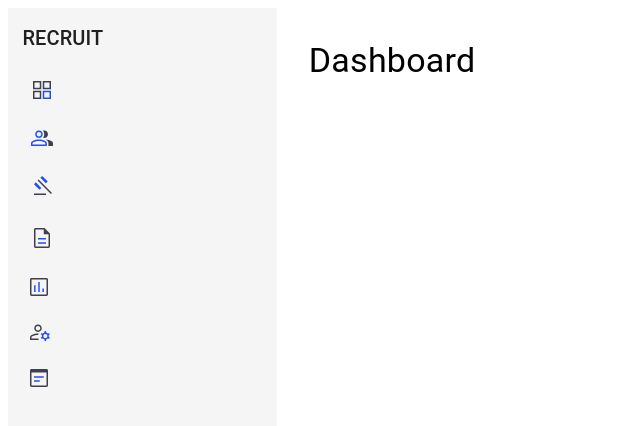
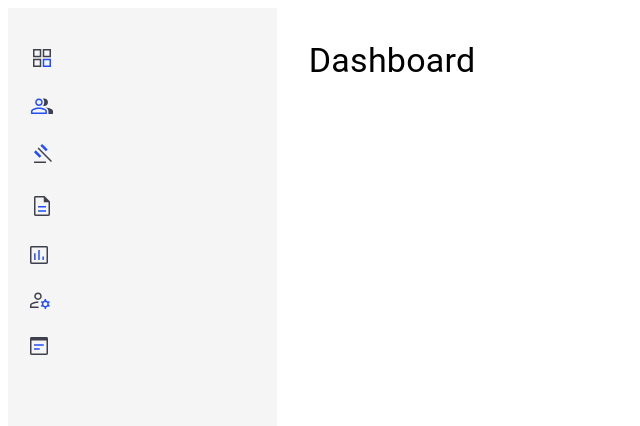
Before and after one commit to maneesh0021/maneeshbachu_ldp, a React (Vite) app in the folder React-Pair Program/pair-programming1/: page / in a window 1280 px wide. Shown: the top 426 px of the page, without its empty margins (0-640 px from the left). Built offline with nearby package versions, Linux system fonts and the light colour scheme; a web font is replaced by a local one.

Commit message:
Updated index.tsx

```diff
--- a/React-Pair Program/pair-programming1/src/components/organisms/SideBar/index.tsx
+++ b/React-Pair Program/pair-programming1/src/components/organisms/SideBar/index.tsx
@@ -1,8 +1,8 @@
 import React, { useState, useEffect } from "react";
 import { Box, styled } from "@mui/material";
-import { Typography} from "@mui/material";
 import IconLabel from "../../molecules/IconLabel";
 import { NAV_ITEMS } from "../../../utils/constants";
+import CustomTypography from "../../atoms/Typography";
 
 export interface SidebarProps {
   selected: string;
@@ -15,8 +15,11 @@
   padding: "0.90rem",
 });
 
-const SidebarTitle = styled(Typography)({
+const SidebarTitle = styled(CustomTypography)({
   marginBottom: "1rem",
+  fontWeight: "bold",
+  fontSize: "1.25rem",
+  color: "#000",
 });
 
 const NavItem = styled(Box)<{ isSelected: boolean }>(({ isSelected }) => ({
@@ -44,9 +47,7 @@
 
   return (
     <SidebarContainer>
-      <SidebarTitle variant="h6" color="textPrimary">
-        RECRUIT
-      </SidebarTitle>
+      <SidebarTitle variant="h6">RECRUIT</SidebarTitle>
       {NAV_ITEMS.map((item) => (
         <NavItem
           key={item?.label}
```
